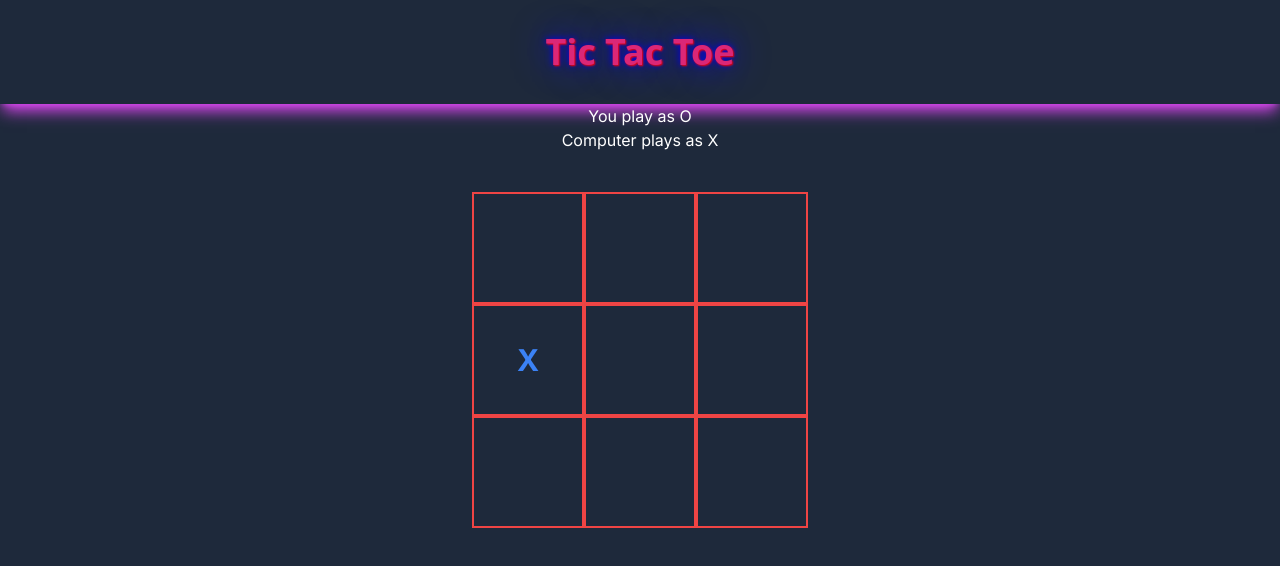
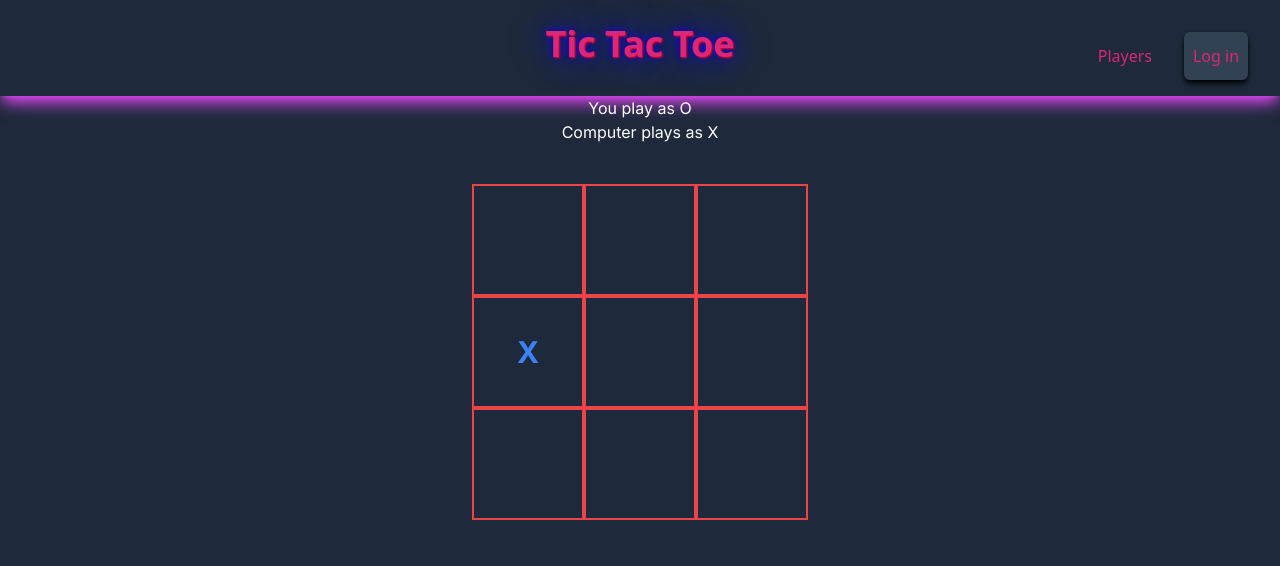
Before and after one commit to Osbeh/TicTac, a Next.js app: page / in a window 1280 px wide. Shown: the top 566 px of the page. Built offline with nearby package versions, Linux system fonts and the light colour scheme; no server answers.

Commit message:
working gh authentication

```diff
--- /dev/null
+++ b/app/api/auth/[...nextauth]/route.ts
@@ -0,0 +1,13 @@
+import NextAuth from "next-auth"
+import GithubProvider from "next-auth/providers/github"
+
+const handler = NextAuth({
+    providers: [
+        GithubProvider({
+          clientId: process.env.GITHUB_ID || "",
+          clientSecret: process.env.GITHUB_SECRET || "",
+        }),
+      ],
+})
+
+export { handler as GET, handler as POST }
--- /dev/null
+++ b/app/components/LoginButton.tsx
@@ -0,0 +1,24 @@
+"use client"
+
+import { useSession, signIn, signOut } from "next-auth/react"
+
+type Props = {}
+
+const LoginButton = (props: Props) => {
+const { data: session } = useSession();
+if (session) {
+    return (
+        <div className="dropdown cursor-pointer bg-slate-700 self-center pl-4 pr-4 inline-block relative w-24 rounded-md hover:rounded-b-none transition-all ease-linear duration-300">
+            {session.user?.name}
+            <div className="dropdown-content bg-slate-700 hidden absolute z-10 right-0 w-24 rounded-b hover:font-bold hover:underline">
+                <button className=" block w-20 m-auto" onClick={() => signOut()}>Log out</button>
+            </div>
+        </div>
+    )
+}
+  return (
+    <button className="bg-slate-700 shadow-black shadow-md rounded-md w-16 hover:font-bold hover:shadow-none hover:underline transition-all ease-linear duration-200" onClick={() => signIn()}>Log in</button>
+  )
+}
+
+export default LoginButton
--- a/app/components/NavBar.tsx
+++ b/app/components/NavBar.tsx
@@ -1,11 +1,17 @@
 import React from 'react'
+import LoginButton from './LoginButton'
+import Link from 'next/link'
 
 type Props = {}
 
 export default function NavBar(props: Props) {
   return (
-    <div>
-        <h1 className="heading text-4xl font-bold text-pink-600 p-8 shadow-lg shadow-fuchsia-500">Tic Tac Toe</h1>
+    <div className=' text-center mt-0 text-pink-600 shadow-lg shadow-fuchsia-500 h-24'>
+    <Link className='relative top-6' href='/'><h1 className="heading text-4xl font-bold text-pink-600">Tic Tac Toe</h1></Link>
+    <div className=' absolute right-8 top-8 flex gap-8 h-12 '>
+        <Link className=' self-center' href='/players'><button className=' relative hover:font-bold hover:underline transition-all ease-linear duration-200'>Players</button></Link>
+        <LoginButton/>
+    </div>
     </div>
   )
 }
--- a/app/globals.css
+++ b/app/globals.css
@@ -26,3 +26,11 @@
 .heading {
   text-shadow: 1px 1px 2px red, 0 0 1em blue, 0 0 0.2em blue;
 }
+
+.dropdown:hover .dropdown-content {
+  display: block;
+  transition-property: all;
+  transition-timing-function: cubic-bezier(0.4, 0, 0.2, 1);
+  transition-duration: 300ms;
+  transition-timing-function: linear;
+}
--- a/app/layout.tsx
+++ b/app/layout.tsx
@@ -1,5 +1,6 @@
 import NavBar from './components/NavBar'
 import './globals.css'
+import Providers from './providers'
 
 export const metadata = {
   title: 'Create Next App',
@@ -14,8 +15,10 @@ export default function RootLayout({
   return (
     <html lang="en">
       <body className='bg-slate-800 h-screen overflow-hidden text-white text-center'>
-        <NavBar/>
-        {children}
+        <Providers>
+          <NavBar/>
+          {children}
+        </Providers>
       </body>
     </html>
   )
--- /dev/null
+++ b/app/providers.tsx
@@ -0,0 +1,11 @@
+"use client";
+
+import { SessionProvider } from "next-auth/react";
+
+export default function Providers({ children }: {
+    children: React.ReactNode
+  }) {
+  return (
+    <SessionProvider>{children}</SessionProvider>
+  )
+}
--- a/package.json
+++ b/package.json
@@ -15,6 +15,7 @@
     "eslint": "8.37.0",
     "eslint-config-next": "13.2.4",
     "next": "13.2.4",
+    "next-auth": "^4.22.1",
     "react": "18.2.0",
     "react-dom": "18.2.0",
     "typescript": "5.0.3"
```
Also changed, not shown: 1 other file (tests, documents, lock files or other folders).
